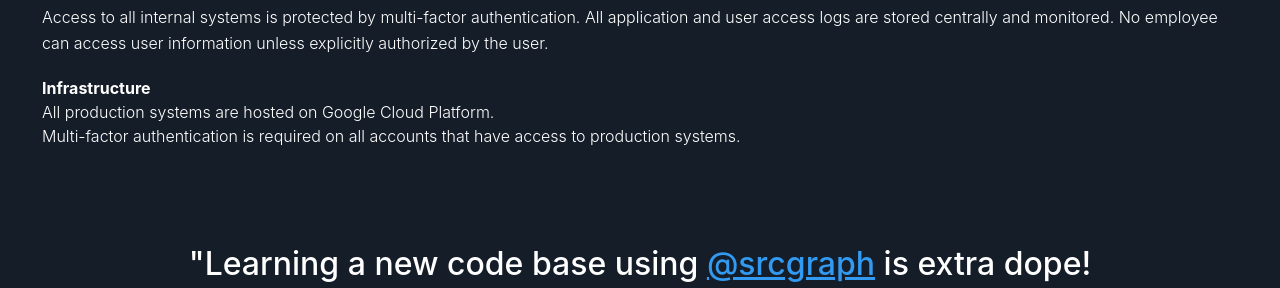
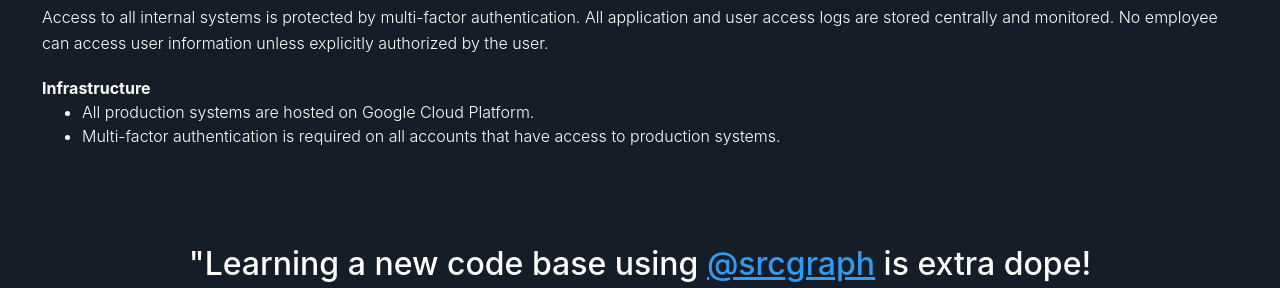
Before and after one commit to hdrhbbu1/sourcegraph.github.io, a Jekyll site: the page built from in/security.md, in a window 1280 px wide. Shown: the part 1408-1696 px from the top of the page. Built offline with Jekyll 4.4.1, drawn with Linux system fonts in a browser that asks for light colours.

Commit message:
list styles

```diff
--- a/_layouts/markdown.html
+++ b/_layouts/markdown.html
@@ -26,7 +26,7 @@
         </div>
 
 
-        <div class="container">
+        <div class="container markdown-content">
 
             {{ content }}
 
--- a/in/assets/style.css
+++ b/in/assets/style.css
@@ -69,6 +69,10 @@ p {
 }
 strong {
     font-weight:bold;
+}
+.markdown-content ul {
+    list-style: disc;
+    margin-left:40px;
 }
 
 
```
Also changed, not shown: 1 other file.
